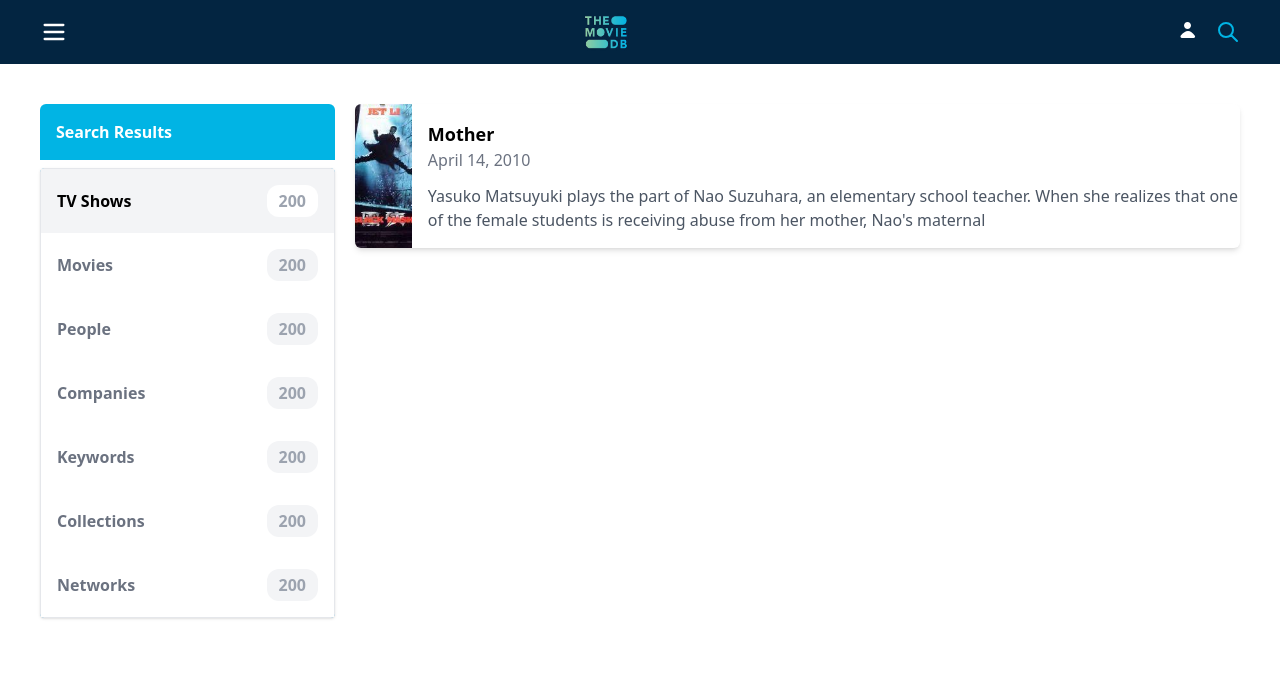
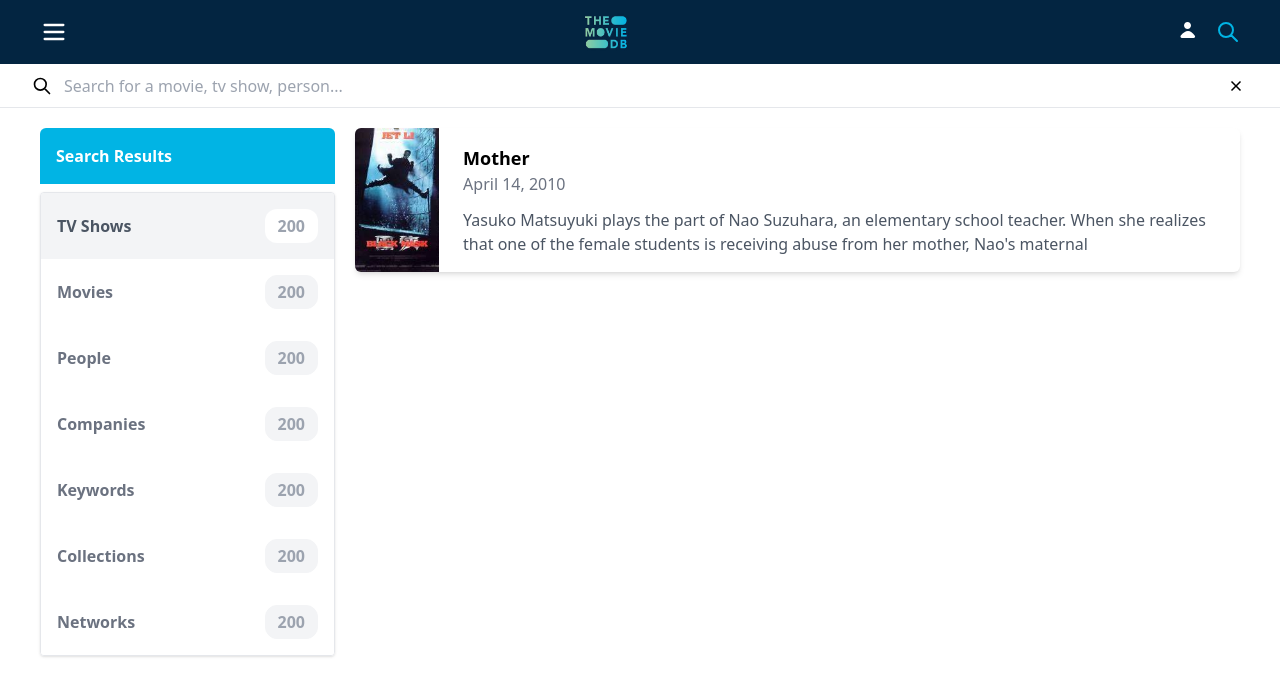
Before and after one commit to guliahmedova/tmdb, a React (Vite) app: page /search in a window 1280 px wide. Shown: the top 696 px of the page. Built offline with nearby package versions, Linux system fonts and the light colour scheme.

Commit message:
added login page

```diff
--- a/src/App.tsx
+++ b/src/App.tsx
@@ -2,6 +2,7 @@ import { Route, Routes } from "react-router-dom";
 import Header from "./shared/layout/Header";
 import Home from "./pages/Movie";
 import SearchResult from "./pages/SearchResult";
+import Login from "./pages/Login";
 
 const App = () => {
   return (
@@ -10,6 +11,7 @@ const App = () => {
       <main className="mt-16">
         <Routes>
           <Route index path="/" element={<Home />} />
+          <Route index path="/login" element={<Login />} />
           <Route index path="/search" element={<SearchResult />} />
         </Routes>
       </main>
--- /dev/null
+++ b/src/pages/Login/index.tsx
@@ -0,0 +1,40 @@
+const Login = () => {
+  return (
+    <div className="flex justify-center items-center">
+      <div className="max-w-7xl w-full my-10 px-10">
+        <div>
+          <h2 className="text-2xl">Login to your account</h2>
+          <form className="my-10">
+            <div className="flex flex-col gap-2 mb-4">
+              <label htmlFor="username" className="text-gray-600">
+                Username
+              </label>
+              <input
+                type="text"
+                name="username"
+                className="p-2 rounded border"
+              />
+            </div>
+            <div className="flex flex-col gap-2 mb-4">
+              <label htmlFor="password" className="text-gray-600">
+                Password
+              </label>
+              <input
+                type="text"
+                name="password"
+                className="p-2 rounded border"
+              />
+            </div>
+            <div>
+              <button className="bg-sky-500 rounded-md p-2 px-4 text-white font-semibold cursor-pointer shadow">
+                Login
+              </button>
+            </div>
+          </form>
+        </div>
+      </div>
+    </div>
+  );
+};
+
+export default Login;
--- a/src/pages/SearchResult/index.tsx
+++ b/src/pages/SearchResult/index.tsx
@@ -1,74 +1,76 @@
 import c from "@/assets/imgs/m1.jpg";
+import SearchBar from "@/shared/components/SearchBar";
 import { Link } from "react-router-dom";
 
 const SearchResult = () => {
   return (
     <div className="w-full h-full flex justify-center">
-      <div className="max-w-7xl w-full h-full px-10 py-10">
-        <div className="flex gap-x-5">
-          {/* -------------- */}
-          <div className="w-3/12">
+      <SearchBar />
+      <div className="max-w-7xl w-full h-full px-10 lg:my-16 my-12">
+        <div className="flex gap-5 lg:flex-row flex-col">
+          {/* ----- left side--------- */}
+          <div className="lg:w-3/12 w-full">
             <div className="font-semibold text-white bg-[#01B4E4] rounded-tr-md rounded-tl-md py-4 px-4 w-full mb-2 cursor-default">
               Search Results
             </div>
 
-            <div className="bg-sky-500 border shadow rounded">
-              <div className="bg-gray-100 flex justify-between items-center font-semibold p-4 cursor-pointer">
-                <span className="text-black">TV Shows</span>
-                <span className="bg-white rounded-xl py-1 px-3 text-gray-400">
+            <div className="flex lg:flex-col border lg:shadow rounded overflow-x-auto">
+              <div className="lg:bg-gray-100 flex justify-between items-center font-semibold p-4 cursor-pointer whitespace-nowrap lg:gap-0 gap-3">
+                <span className="lg:text-gray-600 text-sky-500">TV Shows</span>
+                <span className="lg:bg-white rounded-xl py-1 px-3 text-gray-400 border lg:border-transparent border-sky-500">
                   200
                 </span>
               </div>
-              <div className="bg-white flex hover:bg-gray-100 group justify-between items-center font-semibold p-4 cursor-pointer">
+              <div className="bg-white flex hover:bg-gray-100 group justify-between items-center font-semibold p-4 cursor-pointer whitespace-nowrap lg:gap-0 gap-3">
                 <span className="text-gray-500">Movies</span>
-                <span className="bg-gray-100 rounded-xl py-1 px-3 group-hover:bg-white text-gray-400">
+                <span className="lg:bg-gray-100 border border-gray-100 rounded-xl py-1 px-3 group-hover:bg-white text-gray-400">
                   200
                 </span>
               </div>
-              <div className="bg-white flex hover:bg-gray-100 group justify-between items-center font-semibold p-4 cursor-pointer">
+              <div className="bg-white flex hover:bg-gray-100 group justify-between items-center font-semibold p-4 cursor-pointer whitespace-nowrap lg:gap-0 gap-3">
                 <span className="text-gray-500">People</span>
-                <span className="bg-gray-100 rounded-xl py-1 px-3 group-hover:bg-white text-gray-400">
+                <span className="lg:bg-gray-100 border border-gray-100 rounded-xl py-1 px-3 group-hover:bg-white text-gray-400">
                   200
                 </span>
               </div>
-              <div className="bg-white flex hover:bg-gray-100 group justify-between items-center font-semibold p-4 cursor-pointer">
+              <div className="bg-white flex hover:bg-gray-100 group justify-between items-center font-semibold p-4 cursor-pointer whitespace-nowrap lg:gap-0 gap-3">
                 <span className="text-gray-500">Companies</span>
-                <span className="bg-gray-100 rounded-xl py-1 px-3 group-hover:bg-white text-gray-400">
+                <span className="lg:bg-gray-100 border border-gray-100 rounded-xl py-1 px-3 group-hover:bg-white text-gray-400">
                   200
                 </span>
               </div>
-              <div className="bg-white flex hover:bg-gray-100 group justify-between items-center font-semibold p-4 cursor-pointer">
+              <div className="bg-white flex hover:bg-gray-100 group justify-between items-center font-semibold p-4 cursor-pointer whitespace-nowrap lg:gap-0 gap-3">
                 <span className="text-gray-500">Keywords</span>
-                <span className="bg-gray-100 rounded-xl py-1 px-3 group-hover:bg-white text-gray-400">
+                <span className="lg:bg-gray-100 border border-gray-100 rounded-xl py-1 px-3 group-hover:bg-white text-gray-400">
                   200
                 </span>
               </div>
-              <div className="bg-white flex hover:bg-gray-100 group justify-between items-center font-semibold p-4 cursor-pointer">
+              <div className="bg-white flex hover:bg-gray-100 group justify-between items-center font-semibold p-4 cursor-pointer whitespace-nowrap lg:gap-0 gap-3">
                 <span className="text-gray-500">Collections</span>
-                <span className="bg-gray-100 rounded-xl py-1 px-3 group-hover:bg-white text-gray-400">
+                <span className="lg:bg-gray-100 border border-gray-100 rounded-xl py-1 px-3 group-hover:bg-white text-gray-400">
                   200
                 </span>
               </div>
-              <div className="bg-white flex hover:bg-gray-100 group justify-between items-center font-semibold p-4 cursor-pointer">
+              <div className="bg-white flex hover:bg-gray-100 group justify-between items-center font-semibold p-4 cursor-pointer whitespace-nowrap lg:gap-0 gap-3">
                 <span className="text-gray-500">Networks</span>
-                <span className="bg-gray-100 rounded-xl py-1 px-3 group-hover:bg-white text-gray-400">
+                <span className="lg:bg-gray-100 border border-gray-100 rounded-xl py-1 px-3 group-hover:bg-white text-gray-400">
                   200
                 </span>
               </div>
             </div>
           </div>
-          {/* -------------- */}
+          {/* ------left side-------- */}
 
-          <div className="w-9/12">
-            <div className="bg-white rounded-md shadow-md flex gap-x-4 h-36">
-              <Link to="">
+          <div className="lg:w-9/12 w-full">
+            <div className="bg-white rounded-md shadow-md flex gap-x-4 min-h-36">
+              <Link to="#" className="lg:w-auto w-4/12">
                 <img
                   src={c}
                   alt=""
                   className="object-cover rounded-tl-md rounded-bl-md w-full h-full"
                 />
               </Link>
-              <div className="py-4 flex flex-col justify-between">
+              <div className="py-4 flex flex-col justify-between px-2">
                 <div>
                   <Link
                     to="#"
@@ -78,7 +80,7 @@ const SearchResult = () => {
                   </Link>
                   <span className="block text-gray-500">April 14, 2010</span>
                 </div>
-                <p className="text-gray-600 mt-3 mb-0">
+                <p className="text-gray-600 mt-3 mb-0 text-ellipsis">
                   Yasuko Matsuyuki plays the part of Nao Suzuhara, an elementary
                   school teacher. When she realizes that one of the female
                   students is receiving abuse from her mother, Nao's maternal
```
